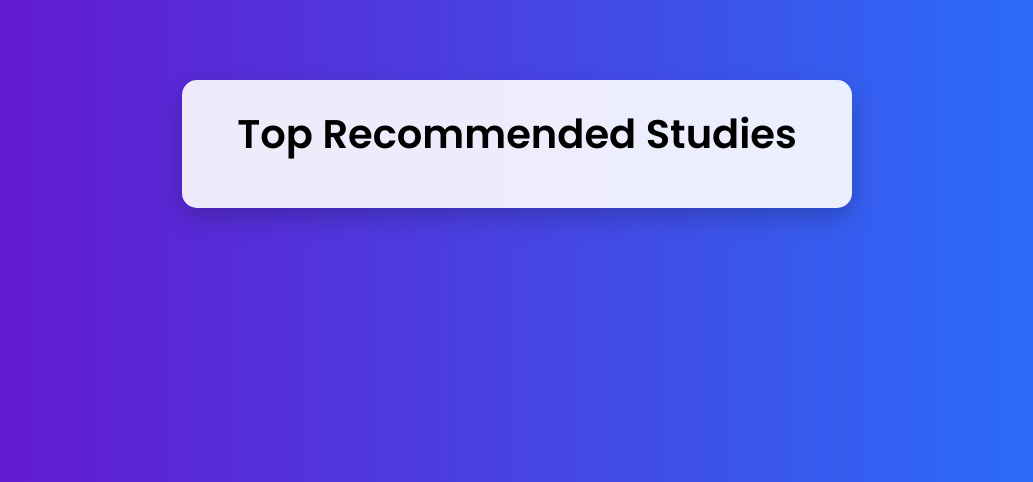
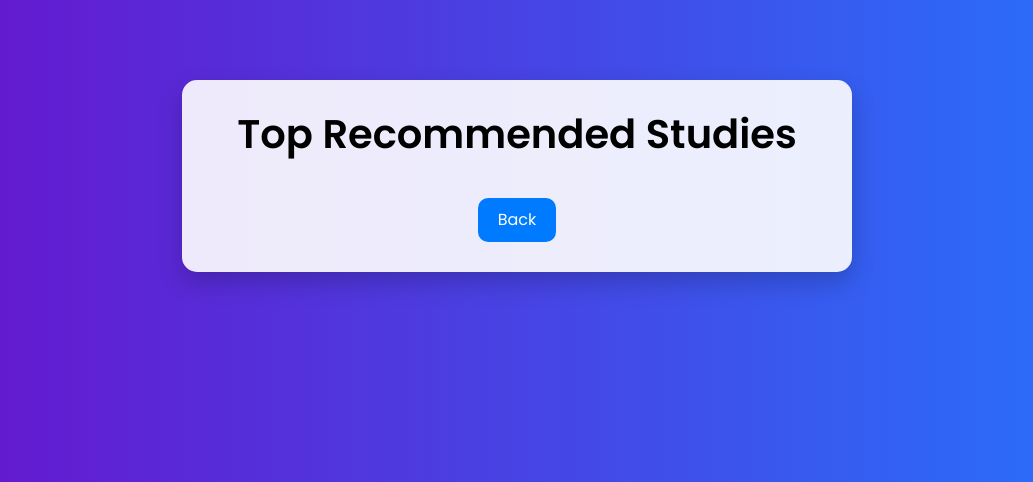
Before and after one commit to tiwariboss2424/CarrierRecommendation, a Flask app: template templates/results.html in a window 1280 px wide. Shown: the top 482 px of the page, without its empty margins (123-1156 px from the left). Run offline with Flask 3, Linux system fonts and the light colour scheme; the template is opened without the code that fills it, so the values that code supplies are empty; some libraries are stand-ins or nearby versions.

Commit message:
Updated results.html and app.py with new feature

```diff
--- a/templates/results.html
+++ b/templates/results.html
@@ -9,7 +9,7 @@
     <style>
         body {
             font-family: 'Poppins', sans-serif;
-            background: linear-gradient(to right, #6a11cb, #2575fc); /* Smooth gradient background */
+            background: linear-gradient(to right, #6a11cb, #2575fc);
             color: white;
             text-align: center;
         }
@@ -45,6 +45,24 @@
             margin-bottom: 20px;
             font-weight: 600;
         }
+
+        .btn-back {
+            margin-top: 20px;
+            font-size: 16px;
+            font-weight: 500;
+            background-color: #007bff;
+            color: white;
+            padding: 10px 20px;
+            border-radius: 10px;
+            text-decoration: none;
+            display: inline-block;
+            transition: all 0.3s ease-in-out;
+        }
+
+        .btn-back:hover {
+            transform: scale(1.05);
+            background-color: #0056b3;
+        }
     </style>
 </head>
 <body>
@@ -77,6 +95,9 @@
                     </ul>
                 {% endif %}
             </ul>
+
+            <!-- Back Button -->
+            <a href="/recommend" class="btn-back">Back</a>
         </div>
     </div>
 
```
